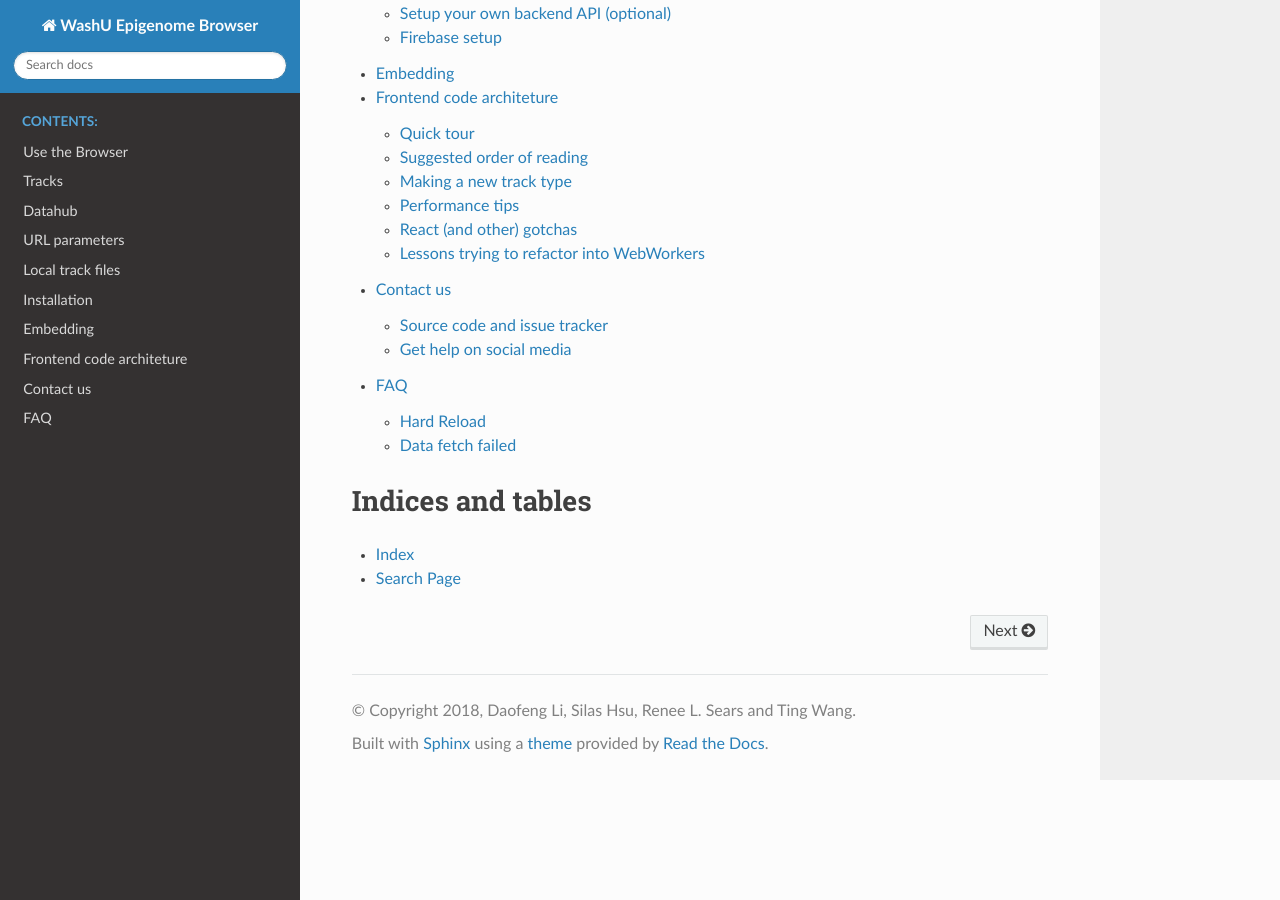
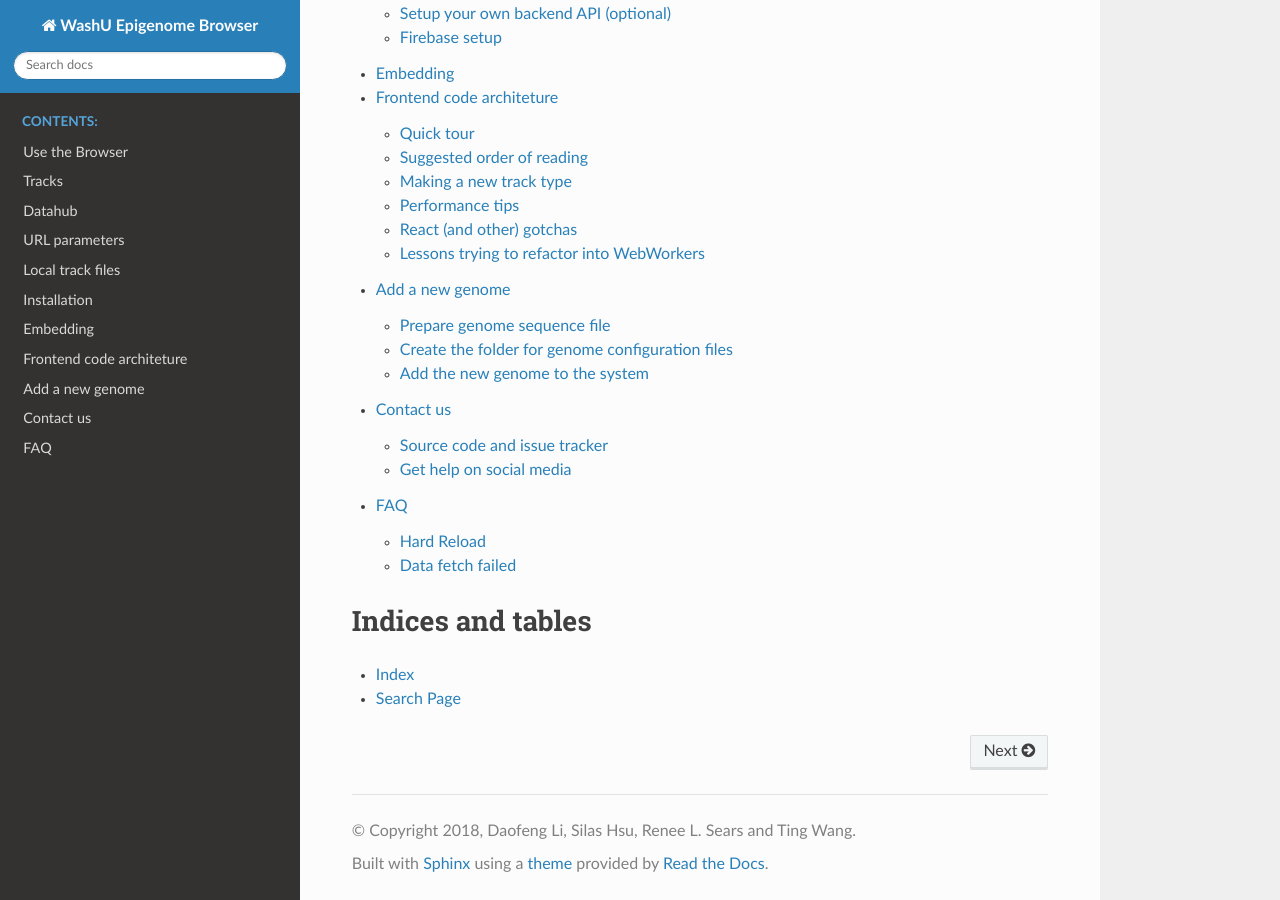
Before and after one commit to lidaof/eg-docs, a Sphinx documentation site: the page built from docs/index.rst, in a window 1280 px wide and 900 px high, scrolled down 1866 px. Built offline with Sphinx 7.4.7 and the Read the Docs theme 2.0.0, drawn with Linux system fonts in a browser that asks for light colours; some of the changed lines change nothing that is shown.

Commit message:
Add new genome

```diff
--- /dev/null
+++ b/docs/add.rst
@@ -0,0 +1,244 @@
+Add a new genome
+================
+
+Here we will use mouse ``mm10`` for example to illustate how to add a new genome build to the Browser.
+
+Prepare genome sequence file
+----------------------------
+
+The browser expect genome sequence file in the 2bit_ file developed by UCSC, for mouse mm10,
+you can get it from http://hgdownload.soe.ucsc.edu/goldenPath/mm10/bigZips/mm10.2bit,
+after download the 2bit file, you will need put the 2bit file on a web place with CORS access.
+
+.. _2bit: http://genome.ucsc.edu/FAQ/FAQformat.html#format7
+
+Create the folder for genome configuration files
+------------------------------------------------
+
+Create a folder called ``mm10`` under ``frontend/src/model/genomes``, now all the files
+listed below should be placed under this new mm10 folder.
+
+Get cytoband file
+~~~~~~~~~~~~~~~~~
+
+Download the cytoband information from http://hgdownload.soe.ucsc.edu/goldenPath/mm10/database/cytoBandIdeo.txt.gz, unzip
+it, run the following command to get a file called cytoBand.json::
+
+    node frontend/src/model/genomes/cytobandTextToJson.js cytoBandIdeo.txt
+
+Prepare annotation annotation tracks
+~~~~~~~~~~~~~~~~~~~~~~~~~~~~~~~~~~~~
+
+In the mm10 folder, create a file called ``annotationTracks.json`` with following content::
+
+    {
+        "Ruler": [
+            {
+                "type": "ruler",
+                "label": "Ruler",
+                "name": "Ruler"
+            }
+        ],
+        "Genes": [
+            {
+                "name": "refGene",
+                "label": "RefSeq genes",
+                "filetype": "geneAnnotation"
+            },
+            {
+                "name": "gencodeM19",
+                "label": "GENCODE M19 genes",
+                "options": {
+                    "categoryColors": {
+                        "coding": "rgb(0,60,179)",
+                        "nonCoding": "rgb(0,128,0)",
+                        "pseudogene": "rgb(230,0,172)",
+                        "problem": "rgb(255,0,0)",
+                        "polyA": "rgb(0,0,51)"
+                    }
+                },
+                "filetype": "geneAnnotation"
+            },
+            {
+                "name": "gencodeM19Basic",
+                "label": "GENCODE M19 genes (basic set)",
+                "options": {
+                    "categoryColors": {
+                        "coding": "rgb(0,60,179)",
+                        "nonCoding": "rgb(0,128,0)",
+                        "pseudogene": "rgb(230,0,172)",
+                        "problem": "rgb(255,0,0)",
+                        "polyA": "rgb(0,0,51)"
+                    }
+                },
+                "filetype": "geneAnnotation"
+            }
+        ],
+        "RepeatMasker": {
+            "All Repeats": [
+                {
+                    "name": "rmsk_all",
+                    "label": "RepeatMasker",
+                    "filetype": "repeatmasker",
+                    "url": "https://vizhub.wustl.edu/public/mm10/rmsk16.bb",
+                    "height": 30
+                }
+            ]
+        }
+    }
+
+Get chromosome sizes
+~~~~~~~~~~~~~~~~~~~~
+
+Download the file from http://hgdownload.soe.ucsc.edu/goldenPath/mm10/bigZips/mm10.chrom.sizes,
+you can following awk command to get the input as below::
+
+    awk '{ print "new Chromosome(\""$1"\", "$2"),"}' <( sort -V mm10.chrom.sizes | grep -v '_')
+
+Create genome configuration file
+~~~~~~~~~~~~~~~~~~~~~~~~~~~~~~~~
+
+Create a file called ``mm10.js``, filling the following contents::
+
+    import Chromosome from '../Chromosome';
+    import Genome from '../Genome';
+    import TrackModel from '../../TrackModel';
+    import cytobands from './cytoBand.json';
+    import annotationTracks from "./annotationTracks.json";
+
+    const genome = new Genome("mm10", [
+        new Chromosome("chr1", 195471971),
+        new Chromosome("chr2", 182113224),
+        new Chromosome("chr3", 160039680),
+        new Chromosome("chr4", 156508116),
+        new Chromosome("chr5", 151834684),
+        new Chromosome("chr6", 149736546),
+        new Chromosome("chr7", 145441459),
+        new Chromosome("chr8", 129401213),
+        new Chromosome("chr9", 124595110),
+        new Chromosome("chr10", 130694993),
+        new Chromosome("chr11", 122082543),
+        new Chromosome("chr12", 120129022),
+        new Chromosome("chr13", 120421639),
+        new Chromosome("chr14", 124902244),
+        new Chromosome("chr15", 104043685),
+        new Chromosome("chr16", 98207768),
+        new Chromosome("chr17", 94987271),
+        new Chromosome("chr18", 90702639),
+        new Chromosome("chr19", 61431566),
+        new Chromosome("chrX", 171031299),
+        new Chromosome("chrY", 91744698),
+        new Chromosome("chrM", 16299),
+    ]);
+
+    const navContext = genome.makeNavContext();
+    const defaultRegion = navContext.parse("chr6:52425276-52425961");
+    const defaultTracks = [
+        new TrackModel({
+            type: "geneAnnotation",
+            name: "refGene",
+            genome: "mm10",
+        }),
+        new TrackModel({
+            type: "geneAnnotation",
+            name: "gencodeM19Basic",
+            genome: "mm10",
+        }),
+        new TrackModel({
+            type: "ruler",
+            name: "Ruler",
+        }),
+        new TrackModel({
+            type: 'repeatmasker',
+            name: 'RepeatMasker',
+            url: 'https://vizhub.wustl.edu/public/mm10/rmsk16.bb',
+        })
+    ];
+
+    const publicHubData = {
+        "4D Nucleome Network": "The 4D Nucleome Network aims to understand the principles underlying nuclear " +
+        "organization in space and time, the role nuclear organization plays in gene expression and cellular function, " +
+        "and how changes in nuclear organization affect normal development as well as various diseases.  The program is " +
+        "developing novel tools to explore the dynamic nuclear architecture and its role in gene expression programs, " +
+        "models to examine the relationship between nuclear organization and function, and reference maps of nuclear" +
+        "architecture in a variety of cells and tissues as a community resource.",
+        "Encyclopedia of DNA Elements (ENCODE)": "The Encyclopedia of DNA Elements (ENCODE) Consortium is an " +
+            "international collaboration of research groups funded by the National Human Genome Research Institute " +
+            "(NHGRI). The goal of ENCODE is to build a comprehensive parts list of functional elements in the human " +
+            "genome, including elements that act at the protein and RNA levels, and regulatory elements that control " +
+            "cells and circumstances in which a gene is active.",
+    };
+
+    const publicHubList = [
+        {
+            collection: "4D Nucleome Network",
+            name: "4DN HiC datasets",
+            numTracks: 23,
+            oldHubFormat: false,
+            url: "https://vizhub.wustl.edu/public/mm10/4dn_mm10.json",
+            description: {
+                'hub built by': 'Daofeng Li (dli23@wustl.edu)',
+                'hub built date': 'Sep 1 2018',
+                'hub built notes': 'metadata information are obtained directly from 4DN data portal'
+            },
+        }
+    ]
+
+    const MM10 = {
+        genome: genome,
+        navContext: navContext,
+        cytobands: cytobands,
+        defaultRegion: defaultRegion,
+        defaultTracks: defaultTracks,
+        twoBitURL: "https://vizhub.wustl.edu/public/mm10/mm10.2bit",
+        publicHubData,
+        publicHubList,
+        annotationTracks,
+    };
+
+    export default MM10;
+
+defaultRegion
+^^^^^^^^^^^^^
+
+This variable controls the default region when you open the browser for mm10.
+
+defaultTracks
+^^^^^^^^^^^^^
+
+This variable controls default tracks when you open the browser for mm10.
+
+publicHubList
+^^^^^^^^^^^^^
+
+The field contains a list of public hubs.
+
+Add the new genome to the system
+--------------------------------
+
+Modify ``frontend/src/model/genomes/allGenomes.ts``::
+
+    import MM10 from './mm10/mm10';
+
+Include ``MM10`` to ``allGenomes`` variable::
+
+    const allGenomes = [
+        HG19,
+        HG38,
+        MM10,
+        PANTRO5,
+        DAN_RER10,
+        RN6,
+    ];
+
+In variable ``treeOfLife`` add the entry for mm10::
+
+    mouse: {
+        logoUrl: 'https://epigenomegateway.wustl.edu/browser/images/Mouse.png',
+        assemblies: [ MM10.genome.getName() ],
+        color: 'white',
+    },
+
+.. note:: one species can have many assemblies, you can also include *mm9* in the ``assemblies`` array.
+
+Save all the edits, restart the browser (or recompile) you can see the new added genome assembly.
--- a/docs/index.rst
+++ b/docs/index.rst
@@ -20,6 +20,7 @@
     url
     local
     installation
+    add
     contact
     faq
 
```
